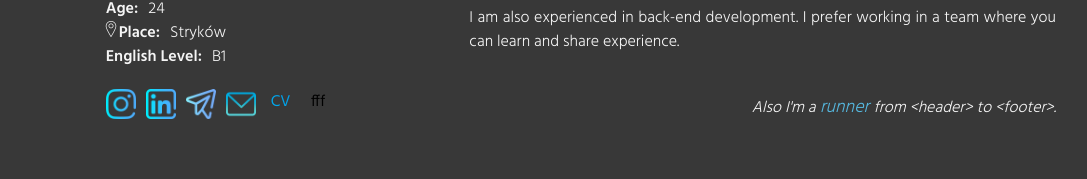
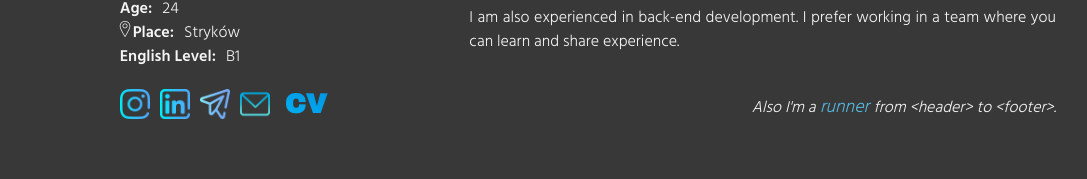
Before and after one commit to kseniya7991/Portfolio, a React (Create React App) app: page / in a window 1280 px wide. Shown: the part 420-599 px from the top of the page, without its empty margins (96-1183 px from the left). Built offline with nearby package versions, Linux system fonts and the light colour scheme.

Commit message:
add social netw block

```diff
--- a/src/components/About/About.js
+++ b/src/components/About/About.js
@@ -105,7 +105,6 @@ function About() {
               <a href="https://t.me/knghgi" target="_blank" rel="noreferrer" label="telegram: knghgi"><li className="Details__social-item Social-item_telegram">{}</li></a>
               <a href="mailto: kseniya7991@gmail.com" target="_blank" rel="noreferrer" label="email: kseniya7991@gmail.com"><li className="Details__social-item Social-item_email">{}</li></a>
               <a href={CV} download target="_blank" rel="noreferrer" label="download the CV" className="Social-item_link"><li className="Details__social-item Social-item_cv">CV</li></a>
-              <li className="Details__social-item">fff</li>
             </ul>
           </div>
         </div>
--- a/src/components/About/About.scss
+++ b/src/components/About/About.scss
@@ -253,6 +253,11 @@
   -webkit-background-clip: text;
   -webkit-text-fill-color: transparent;
   background-image: linear-gradient(to right top, #00b3f2, #00abee, #00a3ea, #009be6, #0093e1);
+  font-size: 27px;
+  font-weight: 900;
+  font-family: 'Archivo Black', sans-serif;
+  line-height: 30px;
+  width: min-content;
 }
 .Social-item_link{
   text-decoration: none;
--- a/src/vendor/scss/_variables.scss
+++ b/src/vendor/scss/_variables.scss
@@ -1,7 +1,8 @@
 @import url('https://fonts.googleapis.com/css2?family=Hind:wght@300;400;500;600;700&display=swap');
-
+@import url('https://fonts.googleapis.com/css2?family=Archivo+Black&display=swap');
 
 $font-stack: 'Hind', Arial, sans-serif;
+$font-underline: 'Archivo Black', sans-serif;
 $primary-color: #383838;
 $text-color: #f5f5f5;
 
```
